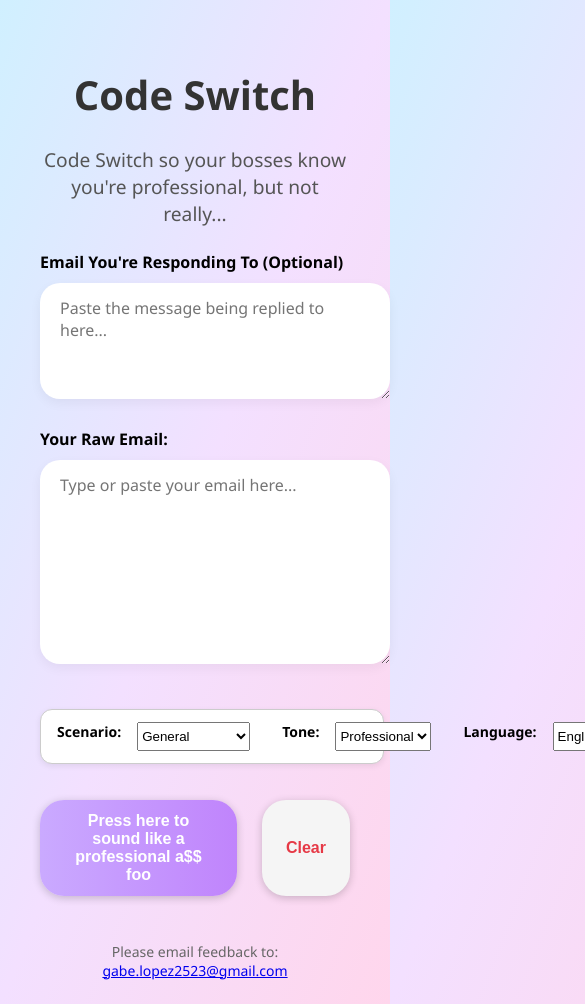
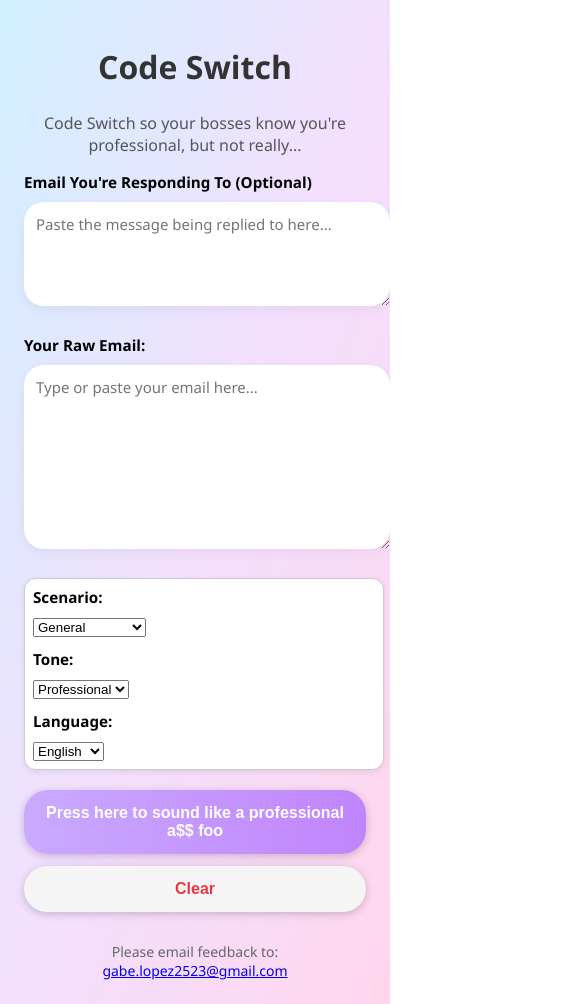
Before and after one commit to gabelopez2523/code-switch-ui-prod, a React (Vite) app: page / in a window 390 px wide. Shown: the top 1004 px of the page, 585 px wide, since content can reach past the window. Built offline with nearby package versions, Linux system fonts and the light colour scheme.

Commit message:
UI tweaks for mobile

```diff
--- a/src/App.css
+++ b/src/App.css
@@ -128,3 +128,43 @@ footer {
   color: #666;
   margin-top: 30px;
 }
+
+/* Responsive adjustments */
+@media (max-width: 768px) {
+  h1 {
+    font-size: 2rem;
+  }
+
+  p.app-description {
+    font-size: 1rem;
+    margin-bottom: 16px;
+  }
+
+  .dropdowns {
+    flex-direction: column;
+    gap: 12px;
+    padding: 8px;
+  }
+
+  .button-group {
+    flex-direction: column;
+    align-items: stretch;
+    gap: 12px;
+  }
+
+  button, button.clear {
+    width: 100%;
+    font-size: 1rem;
+    padding: 14px;
+  }
+
+  textarea,
+  .result-box {
+    font-size: 15px;
+    padding: 12px;
+  }
+
+  label {
+    font-size: 0.95rem;
+  }
+}
--- a/src/App.jsx
+++ b/src/App.jsx
@@ -42,31 +42,32 @@ function App() {
 
   return (
 <>
-      <div style={{ maxWidth: 600, margin: 'auto', padding: '1rem' }}>
+ <div className="container">
   <h1>Code Switch</h1>
-        <p class="app-description">Code Switch so your bosses know you're professional, but not really...</p>
+  <p className="app-description">Code Switch so your bosses know you're professional, but not really...</p>
+
   <label htmlFor="ScenarioContext">Email You're Responding To (Optional)</label>
   <textarea
     id="ScenarioContext"
+    className="text-area"
     value={scenarioContext}
     onChange={(e) => setScenarioContext(e.target.value)}
     rows={4}
     placeholder="Paste the message being replied to here..."
-        ></textarea>
+  />
+
   <form onSubmit={handleSubmit}>
-          <label>
-            Your Raw Email:
-          </label>
+    <label>Your Raw Email:</label>
     <textarea
+      className="text-area"
       rows={8}
-              style={{ width: '100%', resize: 'vertical' }}
       value={userInput}
       onChange={(e) => setUserInput(e.target.value)}
-              placeholder='Type or paste your email here...'
+      placeholder="Type or paste your email here..."
     />
 
-
-          <div style={{ marginTop: '1rem' }} class="dropdowns">
+    <div className="dropdowns">
+      <div className="dropdown">
         <label>Scenario:</label>
         <select value={scenario} onChange={(e) => setScenario(e.target.value)}>
           <option value="general">General</option>
@@ -74,38 +75,44 @@ function App() {
           <option value="follow_up">Follow-Up</option>
           <option value="networking">Networking</option>
         </select>
+      </div>
 
-            <label style={{ marginLeft: '1rem' }}>Tone:</label>
+      <div className="dropdown">
+        <label>Tone:</label>
         <select value={tone} onChange={(e) => setTone(e.target.value)}>
           <option value="professional">Professional</option>
           <option value="friendly">Friendly</option>
           <option value="confident">Confident</option>
         </select>
+      </div>
 
-            <label style={{ marginLeft: '1rem' }}>Language:</label>
+      <div className="dropdown">
+        <label>Language:</label>
         <select value={language} onChange={(e) => setLanguage(e.target.value)}>
           <option value="english">English</option>
           <option value="spanish">Spanish</option>
         </select>
       </div>
-        <div class="button-group">
-          <button type="submit" disabled={!userInput.trim() || loading} style={{ marginTop: '1rem' }}>
+    </div>
+
+    <div className="button-group">
+      <button type="submit" disabled={!userInput.trim() || loading}>
         Press here to sound like a professional a$$ foo
       </button>
-          <button class = "clear" type="button" onClick={handleClear} style={{ marginTop: '1rem' }}>
+      <button className="clear" type="button" onClick={handleClear}>
         Clear
       </button>
     </div>
   </form>
 
   {loading && <p>Making you sound all sick...</p>}
-        {error && <p style={{ color: 'red' }}>{error}</p>}
+  {error && <p className="error">{error}</p>}
   {result && (
-          <div style={{ marginTop: '1rem' }}>
+    <div className="result">
       <label>Enhanced Email:</label>
       <textarea
+        className="text-area"
         rows={12}
-              style={{ width: '100%', resize: 'vertical' }}
         value={result}
         readOnly
       />
```
Lines whose indentation alone changed are shown as unchanged.
